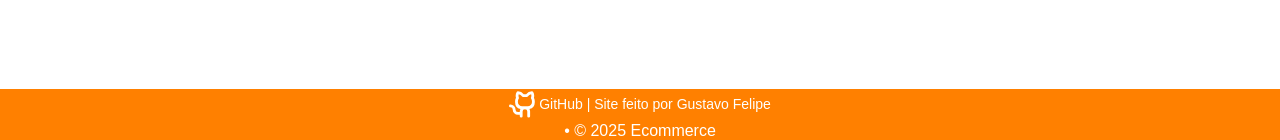
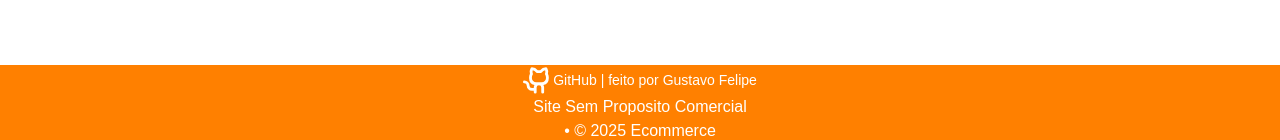
Before and after one commit to Gustav0Felipe/ecommerce-frontend-react, a React (Vite) app: page / in a window 1280 px wide. Shown: the part 657-797 px from the top of the page. Built offline with nearby package versions, Linux system fonts and the light colour scheme; no server answers.

Commit message:
Footer Organizado

```diff
--- a/src/components/footer/footer.tsx
+++ b/src/components/footer/footer.tsx
@@ -3,14 +3,15 @@ import { GithubLogo } from '@phosphor-icons/react';
 export function Footer(){
     return(
         <>
-        <footer className="bg-[--cor--laranja--0] text-white py-4">
+        <footer className="bg-[--cor--laranja--0] text-white text-center py-4">
           <div className="container mx-auto flex flex-col items-center text-center space-y-3">
             <div className="flex items-center space-x-2 text-sm">
-              <a href="https://github.com/meGustaRacalu" target="_blank" rel="noopener noreferrer" className="hover:underline flex items-center">
+              <a href="https://github.com/Gustav0Felipe" target="_blank" rel="noopener noreferrer" className="hover:underline flex items-center">
                 <GithubLogo className='text-white' size={30} weight="bold"/>
-                <span className='ml-1 text-white'>GitHub | Site feito por Gustavo Felipe  </span>
+                <span className='ml-1 text-white'>GitHub | feito por Gustavo Felipe  </span>
               </a>
             </div>
+                <span className='ml-1 text-white'>Site Sem Proposito Comercial</span>
               <p>• © {new Date().getFullYear()} Ecommerce</p>
           </div>
         </footer>
```
